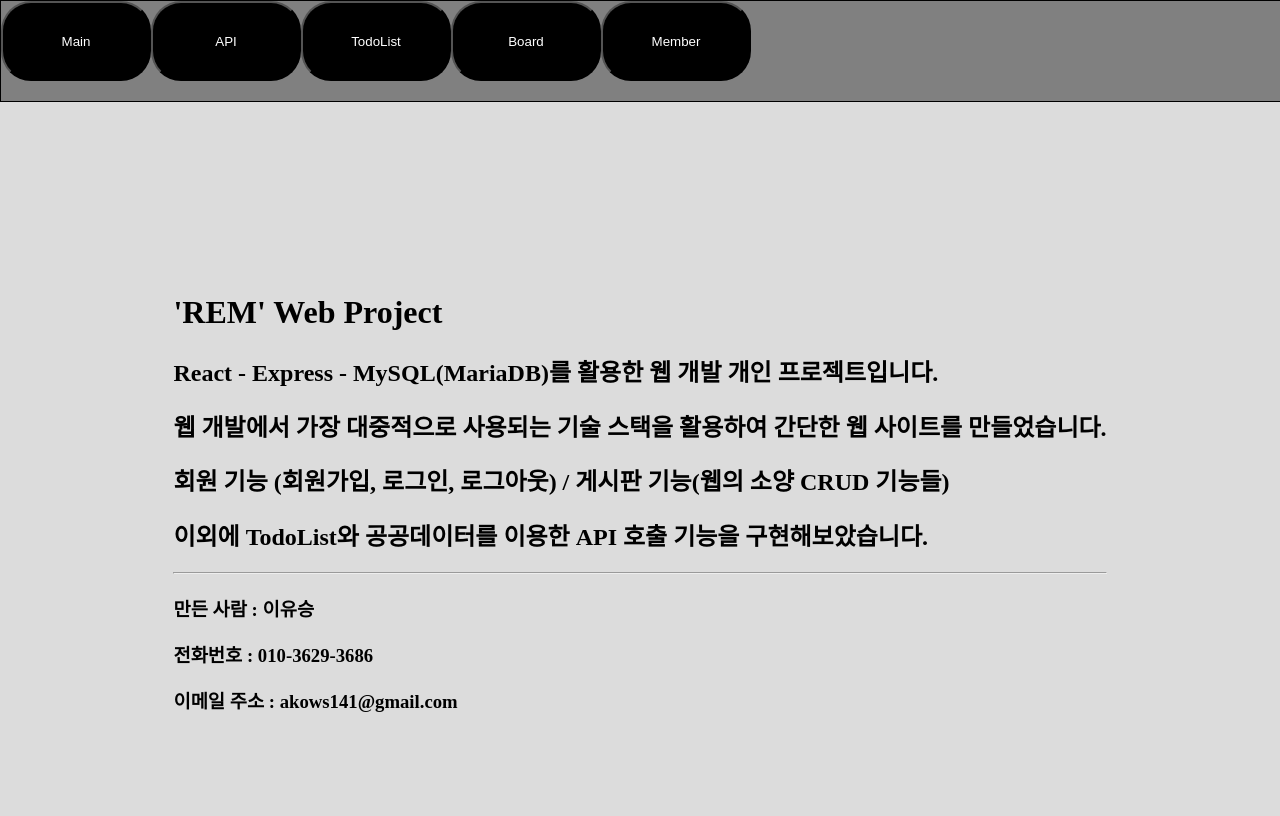
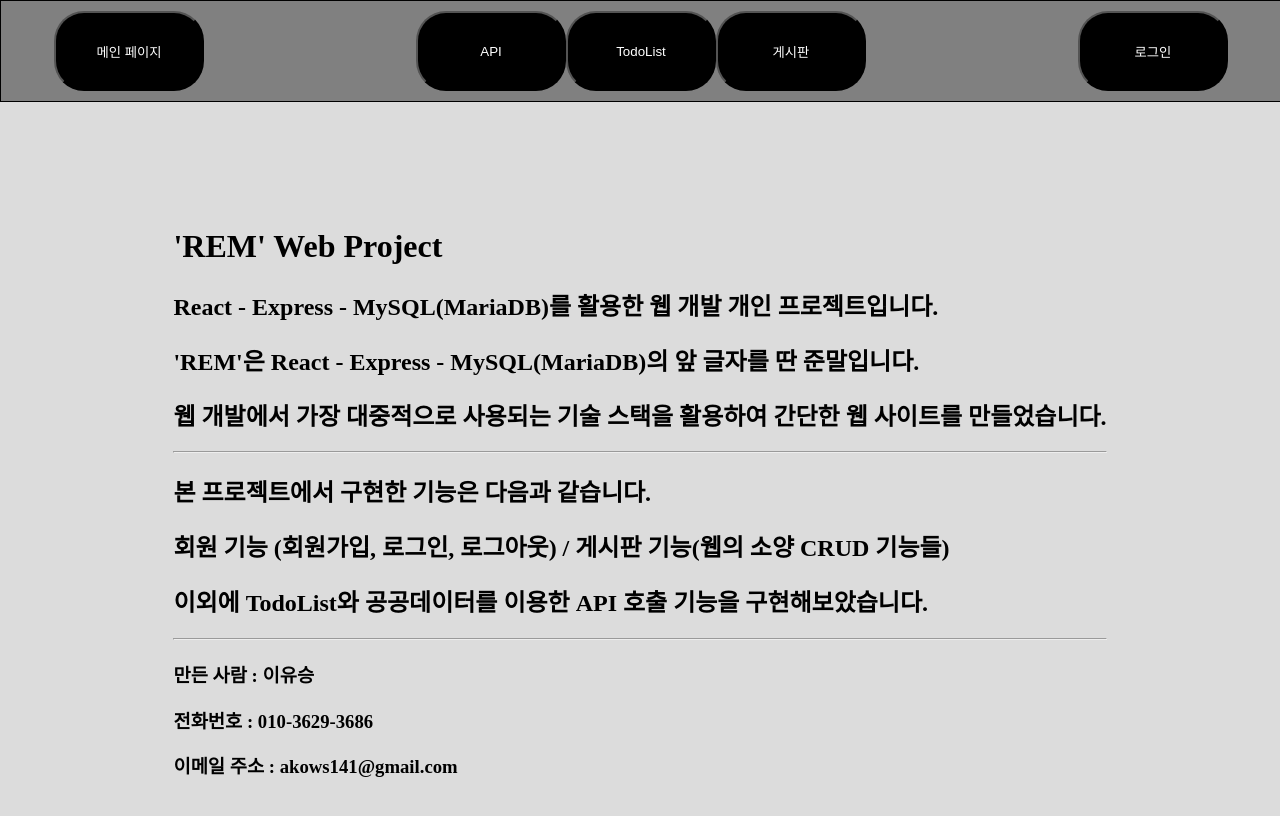
Before and after one commit to Akows/prj05, a React (Create React App) app in the folder client/: page / in a window 1280 px wide. Shown: the top 816 px of the page. Built offline with nearby package versions, Linux system fonts and the light colour scheme; a web font is replaced by a local one.

Commit message:
[상단 메뉴바] - 상단 메뉴바 디자인 1차 완성. - App.js에서 로그인 값을 전달받아 로그인 상태에서는 우측 맴버 메뉴를 '회원정보' 버튼과 '로그아웃' 버튼이 출력되도록, 비로그인 상태에서는 '로그인' 버튼이 출력되도록 구현.

```diff
--- a/client/src/pages/main.js
+++ b/client/src/pages/main.js
@@ -15,7 +15,18 @@ const Main = () => {
                             React - Express - MySQL(MariaDB)를 활용한 웹 개발 개인 프로젝트입니다.
                         </h2>
                         <h2>
+                            'REM'은 React - Express - MySQL(MariaDB)의 앞 글자를 딴 준말입니다.
+                        </h2>
+                        <h2>
                             웹 개발에서 가장 대중적으로 사용되는 기술 스택을 활용하여 간단한 웹 사이트를 만들었습니다.
+                        </h2>
+
+                        <h2>
+                            <hr/>
+                        </h2>
+
+                        <h2>
+                            본 프로젝트에서 구현한 기능은 다음과 같습니다.
                         </h2>
                         <h2>
                             회원 기능 (회원가입, 로그인, 로그아웃) / 게시판 기능(웹의 소양 CRUD 기능들)
--- a/client/src/pages/menubar.js
+++ b/client/src/pages/menubar.js
@@ -1,14 +1,31 @@
 import { Link } from 'react-router-dom';
+
 import '../style/Menubar.css';
+import '../style/global.css';
 
-const Menubar = () => {
+// 최상단 App.js에서 로그인 여부가 검증되어 결과값으로 전달되어 옴.
+// 결과값의 이름은 'isLogin'.
+const Menubar = (props) => {
+
+    // 로그아웃 기능
+    // 버튼을 클릭하면 sessionStorage에 있는 로그인 값 'MEMBER_ID'을 삭제하도록 한다.
+    // alert으로 로그아웃 알림을 띄우고 document.location.href으로 새로고침하도록 한다.
+    const logout = () => {
+        sessionStorage.removeItem('MEMBER_ID')
+        alert('로그아웃 되었습니다.');
+        document.location.href = '/'
+    }
 
     return (
         <>
-            <div className='menubar-outer'>
+            <div className='menubar-outer menubar-btu'>
+                <div className='menubar-main menubar-btu'>
                     <Link to={'/'}>
-                <button className='menubar-button'>Main</button>
+                        <button className='menubar-button'>메인 페이지</button>
                     </Link>
+                </div>
+
+                <div className='menubar-menu menubar-btu'>
                     <Link to={'/api'}>
                         <button className='menubar-button'>API</button>
                     </Link>
@@ -16,11 +33,25 @@ const Menubar = () => {
                         <button className='menubar-button'>TodoList</button>
                     </Link>
                     <Link to={'/board'}>
-                <button className='menubar-button'>Board</button>
+                        <button className='menubar-button'>게시판</button>
                     </Link>
+                </div>
+
+                <div className='menubar-member menubar-btu'>
+                    {props.isLogin ?
+                        <>
                             <Link to={'/member'}>
-                <button className='menubar-button'>Member</button>
+                                <button className='menubar-button'>회원정보</button>
                             </Link>
+
+                            <button className='menubar-button' onClick={logout}>로그아웃</button>
+                        </>
+                    :
+                        <Link to={'/member'}>
+                            <button className='menubar-button'>로그인</button>
+                        </Link>
+                    }
+                </div>
             </div>
         </>
     )
```
Also changed, not shown: client/src/App.js (+3 -4 lines), client/src/style/Menubar.css (+0 -8 lines). Lines whose indentation alone changed are shown as unchanged.
